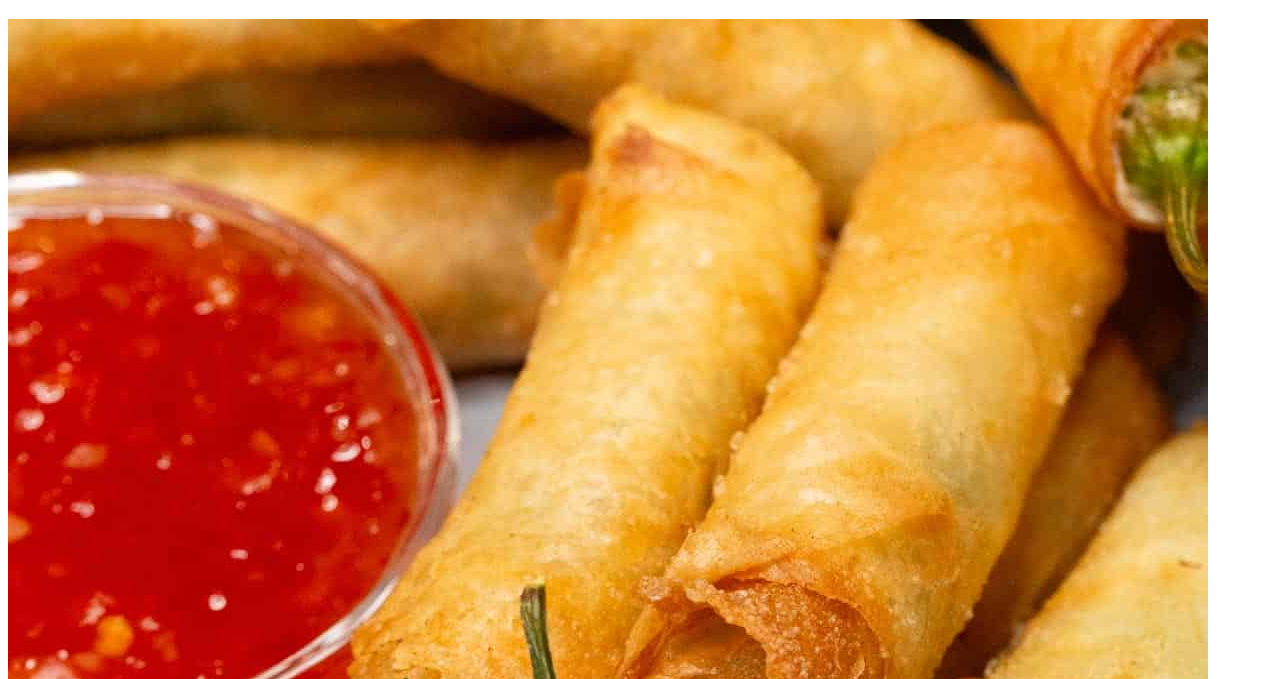
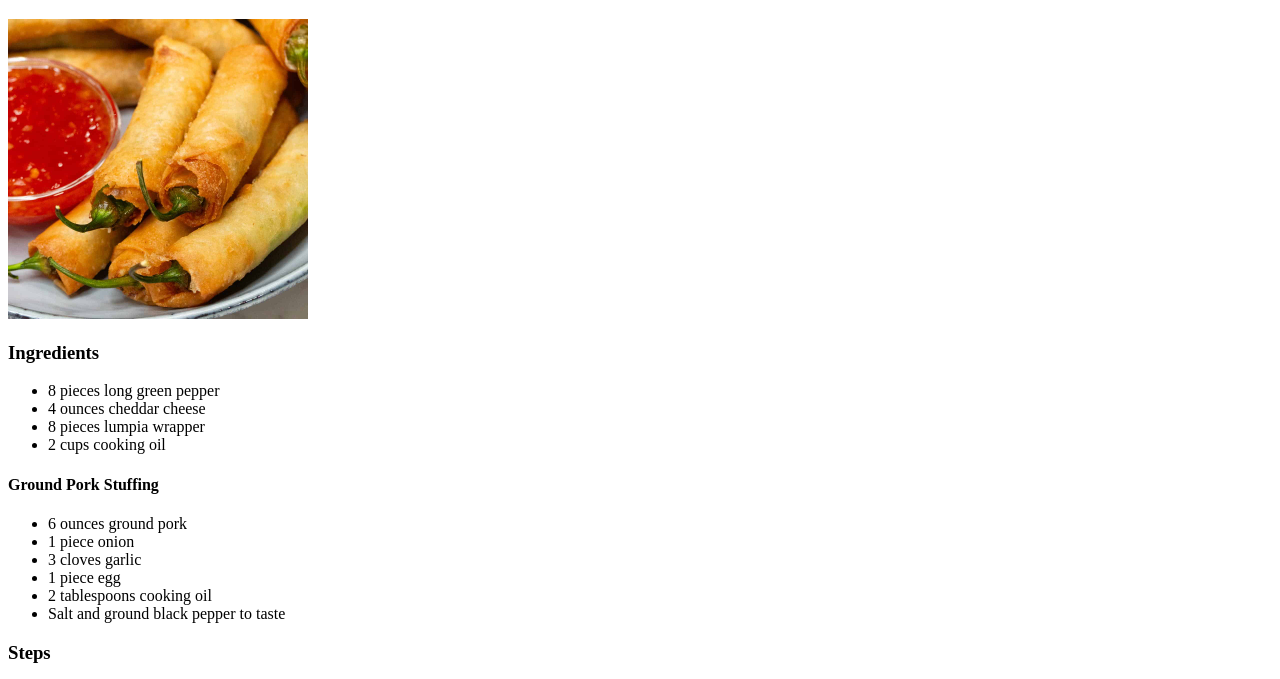
Before and after one commit to CharJer/odin-recipes, a plain HTML site: page recipes/dynamite-lumpia.html in a window 1280 px wide. Shown: the part 87-766 px from the top of the page. Drawn offline with Linux system fonts and the light colour scheme.

Commit message:
Fixed the image of Dynamite Lumpia

```diff
--- a/recipes/dynamite-lumpia.html
+++ b/recipes/dynamite-lumpia.html
@@ -8,7 +8,7 @@
 <body>
     <a href="../index.html">Home</a>
     <h1>Dynamite Lumpia Recipe</h1>
-    <img src="../images/dynamite_lumpia.jpg" alt="Dynamite Lumpia Image">
+    <img src="../images/dynamite_lumpia.jpg" alt="Dynamite Lumpia Image" height="300" width="300">
     <h3>Ingredients</h3>
     <ul>
         <li>8 pieces long green pepper</li>
```
